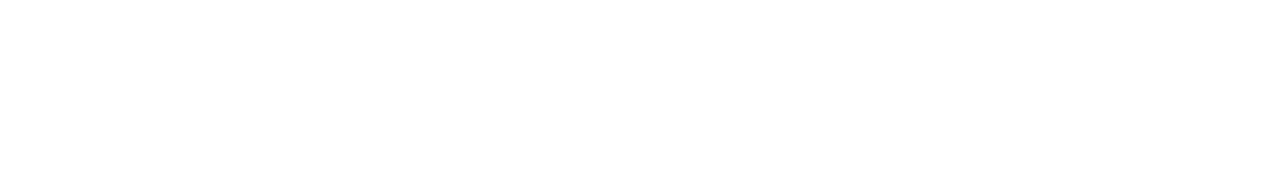
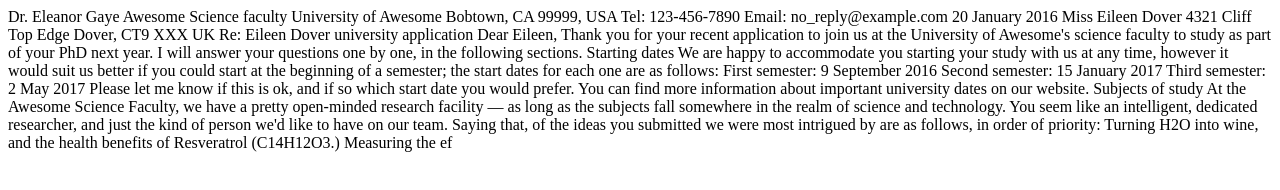
Before and after one commit to HINO-CHI/git-tutorial, a website: page index.html in a window 1280 px wide. Drawn offline with Linux system fonts and the light colour scheme.

Commit message:
Index.htmlのBodyへの追加

```diff
--- a/index.html
+++ b/index.html
@@ -2,5 +2,47 @@
   <head>
     <meta charset="utf-8" />
   </head>
-  <body></body>
+  <body>
+    Dr. Eleanor Gaye
+    Awesome Science faculty
+    University of Awesome
+    Bobtown, CA 99999,
+    USA
+    Tel: 123-456-7890
+    Email: no_reply@example.com
+
+    20 January 2016
+
+    Miss Eileen Dover
+    4321 Cliff Top Edge
+    Dover, CT9 XXX
+    UK
+
+
+    Re: Eileen Dover university application
+
+    Dear Eileen,
+
+    Thank you for your recent application to join us at the University of Awesome's science faculty to study as part of your PhD next year. I will answer your questions one by one, in the following sections.
+
+    Starting dates
+
+    We are happy to accommodate you starting your study with us at any time, however it would suit us better if you could start at the beginning of a semester; the start dates for each one are as follows:
+
+    First semester: 9 September 2016
+    Second semester: 15 January 2017
+    Third semester: 2 May 2017
+
+    Please let me know if this is ok, and if so which start date you would prefer.
+
+    You can find more information about important university dates on our website.
+
+
+    Subjects of study
+
+    At the Awesome Science Faculty, we have a pretty open-minded research facility — as long as the subjects fall somewhere in the realm of science and technology. You seem like an intelligent, dedicated researcher, and just the kind of person we'd like to have on our team. Saying that, of the ideas you submitted we were most intrigued by are as follows, in order of priority:
+
+    Turning H2O into wine, and the health benefits of Resveratrol (C14H12O3.)
+    Measuring the ef
+  </body>
 </html>
--- a/package.json
+++ b/package.json
@@ -3,7 +3,10 @@
   "version": "1.0.0",
   "main": "index.js",
   "scripts": {
-    "test": "echo \"Error: no test specified\" && exit 1"
+    "test": "echo \"Error: no test specified\" && exit 1",
+    "dev": "vite",
+    "build": "vite build",
+    "preview": "vite preview"
   },
   "keywords": [],
   "author": "",
```
